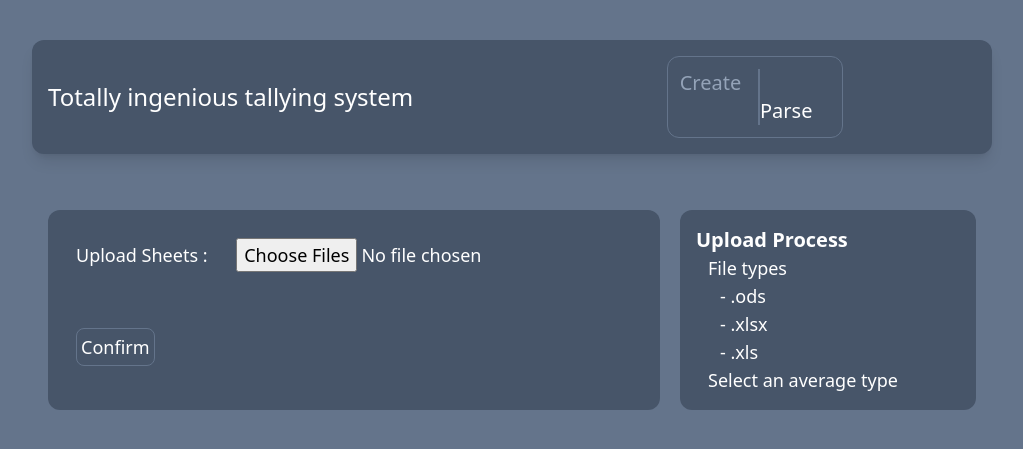
After one commit to H8rsbeware/FeedbackParser, a Flask app: page /parse in a window 1280 px wide. The commit adds this page. Shown: the top 449 px of the page, without its empty margins (128-1151 px from the left). Run offline with Flask 2, Linux system fonts and the light colour scheme; some libraries are stand-ins or nearby versions.

Commit message:
+ Pages, File uploads, and Server POSTs
Parse page added
File uploading
Displays files uploaded
Front end post requests
Title moved into header bar, with a toggle between create and parse
Server.py File upload post route added

```diff
--- a/Current/server.py
+++ b/Current/server.py
@@ -20,9 +20,13 @@ def index():
     else:
         return render_template('index.html')
 
+@app.route("/parse", methods=['POST', 'GET'])
+def parse():
+    return render_template('parse.html')
+
 
 @app.route("/postmethod", methods =["POST"])
-def postmethod():
+def postCreated():
     data = request.get_json()
     print(data["Keys"], data["Catagories"])
     sheet = cr.spreadsheet(data["Keys"], data["Catagories"], "Created")
@@ -30,6 +34,12 @@ def postmethod():
     return render_template('created.html')
 
 
+@app.route("/sheetupload", methods=["POST"])
+def postParse():
+    data = request.files
+    print(data)
+    return render_template('created.html')
+
 
 
 if __name__ == "__main__":
--- a/Current/static/css/main.css
+++ b/Current/static/css/main.css
@@ -517,6 +517,18 @@ video {
   position: static;
 }
 
+.col-span-1 {
+  grid-column: span 1 / span 1;
+}
+
+.col-span-2 {
+  grid-column: span 2 / span 2;
+}
+
+.col-span-4 {
+  grid-column: span 4 / span 4;
+}
+
 .row-span-1 {
   grid-row: span 1 / span 1;
 }
@@ -525,14 +537,40 @@ video {
   margin: 2.5rem;
 }
 
+.mx-3 {
+  margin-left: 0.75rem;
+  margin-right: 0.75rem;
+}
+
 .mx-auto {
   margin-left: auto;
   margin-right: auto;
 }
 
+.my-10 {
+  margin-top: 2.5rem;
+  margin-bottom: 2.5rem;
+}
+
 .my-2 {
   margin-top: 0.5rem;
   margin-bottom: 0.5rem;
+}
+
+.mb-3 {
+  margin-bottom: 0.75rem;
+}
+
+.ml-3 {
+  margin-left: 0.75rem;
+}
+
+.ml-6 {
+  margin-left: 1.5rem;
+}
+
+.mt-3 {
+  margin-top: 0.75rem;
 }
 
 .block {
@@ -559,8 +597,16 @@ video {
   width: 10rem;
 }
 
+.w-44 {
+  width: 11rem;
+}
+
 .w-5\/12 {
   width: 41.666667%;
+}
+
+.w-7\/12 {
+  width: 58.333333%;
 }
 
 .w-auto {
@@ -577,6 +623,18 @@ video {
 
 .grid-cols-1 {
   grid-template-columns: repeat(1, minmax(0, 1fr));
+}
+
+.grid-cols-3 {
+  grid-template-columns: repeat(3, minmax(0, 1fr));
+}
+
+.grid-cols-5 {
+  grid-template-columns: repeat(5, minmax(0, 1fr));
+}
+
+.grid-rows-1 {
+  grid-template-rows: repeat(1, minmax(0, 1fr));
 }
 
 .grid-rows-2 {
@@ -597,6 +655,10 @@ video {
 
 .rounded {
   border-radius: 0.25rem;
+}
+
+.rounded-lg {
+  border-radius: 0.5rem;
 }
 
 .rounded-xl {
@@ -631,12 +693,20 @@ video {
   background-color: rgb(71 85 105 / var(--tw-bg-opacity));
 }
 
+.p-1 {
+  padding: 0.25rem;
+}
+
 .p-2 {
   padding: 0.5rem;
 }
 
 .p-3 {
   padding: 0.75rem;
+}
+
+.p-4 {
+  padding: 1rem;
 }
 
 .p-5 {
@@ -686,9 +756,18 @@ video {
   font-weight: 500;
 }
 
+.font-semibold {
+  font-weight: 600;
+}
+
 .text-black {
   --tw-text-opacity: 1;
   color: rgb(0 0 0 / var(--tw-text-opacity));
+}
+
+.text-slate-400 {
+  --tw-text-opacity: 1;
+  color: rgb(148 163 184 / var(--tw-text-opacity));
 }
 
 .text-white {
@@ -707,12 +786,34 @@ video {
   background-color: rgb(100 116 139 / var(--tw-bg-opacity));
 }
 
+.hover\:text-slate-400:hover {
+  --tw-text-opacity: 1;
+  color: rgb(148 163 184 / var(--tw-text-opacity));
+}
+
+.hover\:text-white:hover {
+  --tw-text-opacity: 1;
+  color: rgb(255 255 255 / var(--tw-text-opacity));
+}
+
 .focus\:outline-none:focus {
   outline: 2px solid transparent;
   outline-offset: 2px;
 }
 
 @media (min-width: 640px) {
+  .sm\:col-span-1 {
+    grid-column: span 1 / span 1;
+  }
+
+  .sm\:col-span-2 {
+    grid-column: span 2 / span 2;
+  }
+
+  .sm\:w-11\/12 {
+    width: 91.666667%;
+  }
+
   .sm\:w-7\/12 {
     width: 58.333333%;
   }
@@ -720,9 +821,17 @@ video {
   .sm\:grid-cols-1 {
     grid-template-columns: repeat(1, minmax(0, 1fr));
   }
+
+  .sm\:grid-cols-3 {
+    grid-template-columns: repeat(3, minmax(0, 1fr));
+  }
 }
 
 @media (min-width: 768px) {
+  .md\:w-9\/12 {
+    width: 75%;
+  }
+
   .md\:w-auto {
     width: auto;
   }
--- /dev/null
+++ b/Current/static/frontend/fileupload.js
@@ -0,0 +1,57 @@
+$(()=>{
+    //Post request to python server
+    $("#upload-btn").click(()=>{
+        var fData = new FormData($('#upload-files')[0])
+        $.ajax({
+            type: 'POST',
+            url: '/sheetupload',
+            data: fData,
+            contentType: false,
+            cache: false,
+            processData: false,
+            success: (data)=>{
+                console.log('Success')
+            },
+            error: (e)=>{
+                console.error(e)
+            }
+        })
+    })
+})
+
+// file input and div the files selected are displayed in
+const bf = $("#browseFiles")
+const lf = $("#fileList")
+// file icon
+const fileIcon = '<span class="material-symbols-outlined" style="font-size:16px;color:white;">description</span>'
+
+// function called when files are changed, displays the files selected in order of extension.
+bf.change((e)=>{
+
+    let filesSelected = e.target.files
+    let list = []
+    let returnHtml = ''
+
+    //breaks down files into name and extension, and adds it to a running list
+    for(var i = 0; i < filesSelected.length; i++){
+        let name = filesSelected.item(i).name
+        let spl = name.split(".")
+        let ext = spl[spl.length-1]
+
+        list.push([spl[0], ext])
+    }
+
+    // sorts the list in ascending alphabetical order (ods - xls - xlsx)
+    list.sort((a, b) => a[1] > b[1] ? 1 : b[1] > a[1] ? -1 : 0)
+
+    //builds the html that will be added to the site. Formatted like:
+    // ICON .EXT &nbsp : NAME
+    // &nbsp - non-breaking space (or tab)
+    returnHtml += '<ul>'
+    for(let li in list){
+        returnHtml += `<li style="overflow:hidden;"> ${fileIcon} .${list[li][1]} &nbsp : ${list[li][0]} </li>`
+    }
+    returnHtml += '</ul>'
+
+    lf.html(returnHtml)
+})
--- a/Current/templates/boiler.html
+++ b/Current/templates/boiler.html
@@ -5,6 +5,7 @@
     <meta http-equiv="X-UA-Compatible" content="IE=edge">
     <meta name="viewport" content="width=device-width, initial-scale=1.0">
     <script src="https://ajax.googleapis.com/ajax/libs/jquery/3.1.0/jquery.min.js"></script>
+    <link rel="stylesheet" href="https://fonts.googleapis.com/css2?family=Material+Symbols+Outlined:opsz,wght,FILL,GRAD@48,400,0,0" />
     <link rel="stylesheet" href="{{ url_for('static', filename='css/main.css')}}">
     {% block head %}{% endblock %}
 </head>
@@ -22,6 +23,38 @@
 
         }
     </style>
+
+    {% macro headerBar(default) -%}
+        <section class="grid grid-rows-1 grid-cols-5 mx-auto sm:grid-cols-3 w-7/12 md:w-9/12 sm:w-11/12 justify-center bg-slate-600 rounded-xl shadow-lg items-center p-4 my-10">
+            <h1 class="text-2xl justify-left col-span-4 xs:text-xl sm:col-span-2">Totally ingenious tallying system</h1>
+            <div class="flex p-3 justify-right border border-solid border-slate-500 rounded-xl w-44 sm:col-span-1">
+
+                <div id="hb0" {% if default == "0" %} class="text-white text-xl hover:text-white" {% else %} class="text-slate-400 text-xl hover:text-white" {% endif %}>Create &nbsp; &nbsp;</div>
+
+                <div class="border border-solid border-slate-500"></div>
+
+                <div id="hb1" {% if default == "1" %} class="text-white text-xl hover:text-white" {% else %} class="text-slate-400 text-xl hover:text-white" {% endif %}>&nbsp; &nbsp; Parse</div>
+
+            </div>
+
+        </section>
+        <script>
+            let url = "http://localhost:8487"
+
+            $("#hb0").click(()=>{
+                if (!$("hb0").hasClass("text-white")){
+                    window.location.replace(url)
+                }
+            })
+
+            $("#hb1").click(()=>{
+                if(!$("hb1").hasClass("text-white")){
+                    window.location.replace(url + "/parse")
+                }
+            })
+        </script>
+
+    {%- endmacro %}
     {% block body %}{% endblock %}
 
 
--- a/Current/templates/index.html
+++ b/Current/templates/index.html
@@ -6,7 +6,10 @@
 
 {% block body %}
 <div class="bg-slate-500 text-white">
-    <h1 class="text-2xl">Totally ingenious tallying system</h1>
+
+
+    {{ headerBar("0") }}
+
 
     <div class="grid grid-cols-2, sm:grid-cols-1 gap-5">
         <section class="justify-center bg-slate-600 p-5 w-5/12 md:w-auto sm:w-7/12 mx-auto rounded-xl shadow-lg flex items-center">
--- /dev/null
+++ b/Current/templates/parse.html
@@ -0,0 +1,55 @@
+{% extends 'boiler.html' %}
+
+{% block head %}
+    <title>T.I.T.S</title>
+{% endblock %}
+
+{% block body %}
+
+<div class="bg-slate-500 text-white">
+    {{ headerBar("1") }}
+</div>
+
+<div class="grid grid-cols-3 grid-rows-1 gap-5 flex justify-center mx-auto w-7/12 md:w-9/12 sm:w-11/12 p-4">
+    <div class="flex col-span-2 bg-slate-600 rounded-xl w-auto text-lg text-white p-4">
+        <form id="upload-files" method="post" enctype="multipart/form-data">
+            <fieldset class="mx-3 mt-3">
+                <label for="file">Upload Sheets : </label>
+                <input class="ml-6" name="file" id="browseFiles" type="file" accept=".xlsx, .xls, .ods"  multiple>
+            </fieldset>
+            <br>
+            <div id="fileList">
+                <!-- GENERATED -->
+            </div>
+            <br>
+            <fieldset>
+                <button id="upload-btn" type="button" class="justify-right border border-solid p-1 mx-3 mb-3 border-slate-500 rounded-lg hover:text-slate-400">Confirm</button>
+            </fieldset>
+        </form>
+    </div>
+
+    <div class="col-span-1 bg-slate-600 rounded-x w-auto text-lg text-white p-4 rounded-xl">
+        <h2 class="text-xl font-semibold">Upload Process</h2>
+        <div class="ml-3">
+            <h4 class="font-medium">File types</h4>
+            <ul class="text-md ml-3">
+                <li>- .ods</li>
+                <li>- .xlsx</li>
+                <li>- .xls</li>
+            </ul>
+        </div>
+
+        <p class="ml-3">Select an average type</p>
+
+    </div>
+</div>
+{% endblock %}
+
+
+{% block scripts %}
+
+{{ super() }}
+
+<script src="{{ url_for('static', filename='frontend/fileupload.js')}}"></script>
+
+{% endblock %}
```
